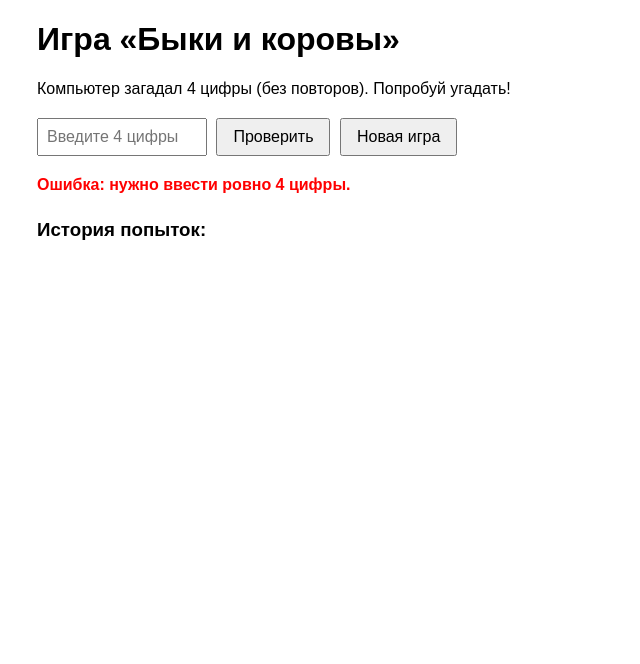
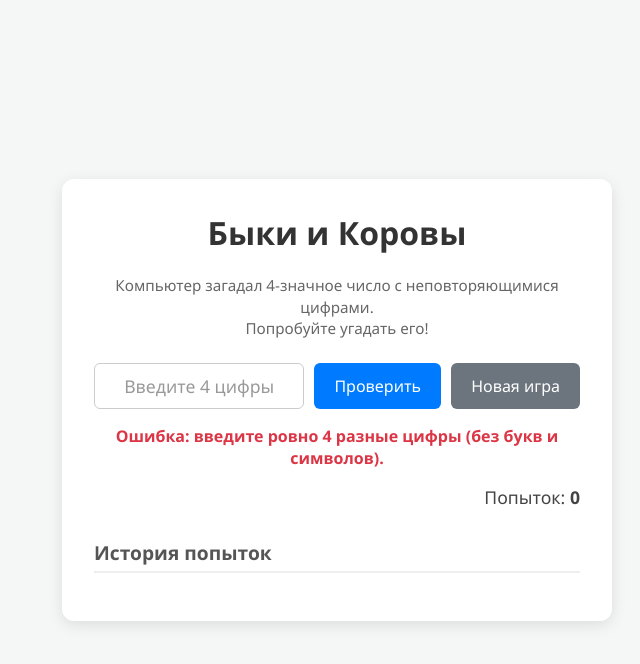
Before and after one commit to TotSamiEgorushkaa/web-course-2026, a plain HTML site: page task4/index.html in a window 1280 px wide. Both pictures are taken after a click on the button "Проверить". Shown: the whole page, without its empty margins (303-943 px from the left). Drawn offline with Linux system fonts and the light colour scheme.

Commit message:
Лаба 4 переделка

```diff
--- a/task4/index.html
+++ b/task4/index.html
@@ -2,24 +2,30 @@
 <html lang="ru">
 <head>
     <meta charset="UTF-8">
-    <title>Лабораторная 4: Быки и коровы</title>
+    <meta name="viewport" content="width=device-width, initial-scale=1.0">
+    <title>Лабораторная №4: Быки и Коровы</title>
     <link rel="stylesheet" href="style.css">
 </head>
 <body>
-    <h1>Игра «Быки и коровы»</h1>
-    <p>Компьютер загадал 4 цифры (без повторов). Попробуй угадать!</p>
+    <div class="container">
+        <h1>Быки и Коровы</h1>
+        <p class="rules">Компьютер загадал 4-значное число с неповторяющимися цифрами.<br>Попробуйте угадать его!</p>
 
-    <div class="game-panel">
-        <input type="text" id="guessInput" placeholder="Введите 4 цифры" maxlength="4">
-        <button id="checkBtn">Проверить</button>
-        <button id="newGameBtn">Новая игра</button>
+        <div class="controls">
+            <input type="text" id="guessInput" placeholder="Введите 4 цифры" maxlength="4" autocomplete="off">
+            <button id="checkBtn">Проверить</button>
+            <button id="newGameBtn" class="secondary">Новая игра</button>
+        </div>
+
+        <div id="message" class="message"></div>
+
+        <div class="stats">
+            <span>Попыток: <strong id="attemptsCount">0</strong></span>
+        </div>
+
+        <h2>История попыток</h2>
+        <ul id="historyList" class="history"></ul>
     </div>
-
-    <div id="messageBox" class="message"></div>
-
-    <h3>История попыток:</h3>
-    <ul id="historyList"></ul>
-
     <script src="script.js"></script>
 </body>
 </html>
--- a/task4/script.js
+++ b/task4/script.js
@@ -1,43 +1,39 @@
-let secretNumber = '';
-let attempts = 0;
-let history = [];
-let isGameOver = false;
+'use strict';
 
-const input = document.getElementById('guessInput');
-const checkBtn = document.getElementById('checkBtn');
-const newGameBtn = document.getElementById('newGameBtn');
-const messageBox = document.getElementById('messageBox');
-const historyList = document.getElementById('historyList');
+const state = {
+    secretNumber: '',
+    attempts: 0,
+    history: [],
+    isGameOver: false
+};
+
+const elements = {
+    input: document.getElementById('guessInput'),
+    checkBtn: document.getElementById('checkBtn'),
+    newGameBtn: document.getElementById('newGameBtn'),
+    message: document.getElementById('message'),
+    attemptsCount: document.getElementById('attemptsCount'),
+    historyList: document.getElementById('historyList')
+};
 
 function generateSecretNumber() {
-    let digits = [];
-    while (digits.length < 4) {
-        let randomDigit = Math.floor(Math.random() * 10).toString();
-        if (!digits.includes(randomDigit)) {
-            digits.push(randomDigit);
-        }
+    const digits = [0, 1, 2, 3, 4, 5, 6, 7, 8, 9];
+    for (let i = digits.length - 1; i > 0; i--) {
+        const j = Math.floor(Math.random() * (i + 1));
+        [digits[i], digits[j]] = [digits[j], digits[i]];
     }
-    return digits.join('');
+    return digits.slice(0, 4).join('');
 }
 
-function validateInput(value) {
-    if (value.length !== 4) {
-        return "Ошибка: нужно ввести ровно 4 цифры.";
-    }
-    if (!/^\d+$/.test(value)) {
-        return "Ошибка: можно вводить только цифры.";
-    }
-    for (let i = 0; i < value.length; i++) {
-        for (let j = i + 1; j < value.length; j++) {
-            if (value[i] === value[j]) {
-                return "Ошибка: цифры не должны повторяться.";
-            }
-        }
-    }
-    return null;
+function isValidInput(input) {
+    if (input.length !== 4) return false;
+    if (!/^\d+$/.test(input)) return false;
+
+    const uniqueDigits = new Set(input);
+    return uniqueDigits.size === 4;
 }
 
-function countBullsAndCows(secret, guess) {
+function calculateBullsAndCows(secret, guess) {
     let bulls = 0;
     let cows = 0;
 
@@ -51,62 +47,87 @@ function countBullsAndCows(secret, guess) {
     return { bulls, cows };
 }
 
-function renderHistory() {
-    historyList.innerHTML = '';
-    for (let i = 0; i < history.length; i++) {
+function updateUI() {
+    elements.attemptsCount.textContent = state.attempts;
+
+    elements.historyList.innerHTML = '';
+    state.history.forEach(record => {
         const li = document.createElement('li');
-        li.textContent = history[i];
-        historyList.appendChild(li);
+        li.innerHTML = `<span>${record.guess}</span> <span>${record.bulls} бык(а), ${record.cows} коров(ы)</span>`;
+        elements.historyList.appendChild(li);
+    });
+
+    elements.historyList.scrollTop = elements.historyList.scrollHeight;
+}
+
+function showMessage(text, type = '') {
+    elements.message.textContent = text;
+    elements.message.className = 'message ' + type;
+}
+
+function clearMessage() {
+    showMessage('');
+}
+
+function endGame() {
+    state.isGameOver = true;
+    elements.input.disabled = true;
+    elements.checkBtn.disabled = true;
+    showMessage(`Победа! Угадано за ${state.attempts} попыток.`, 'success');
+}
+
+
+function handleCheck() {
+    if (state.isGameOver) return;
+
+    const inputValue = elements.input.value.trim();
+    clearMessage();
+
+    if (!isValidInput(inputValue)) {
+        showMessage('Ошибка: введите ровно 4 разные цифры (без букв и символов).', 'error');
+        return;
+    }
+
+    const { bulls, cows } = calculateBullsAndCows(state.secretNumber, inputValue);
+
+    state.attempts++;
+    state.history.push({ guess: inputValue, bulls, cows });
+
+    elements.input.value = ''; // Очищаем поле
+    elements.input.focus();
+
+    updateUI();
+    showMessage(`${inputValue} → ${bulls} бык(а), ${cows} коров(ы)`);
+
+    if (bulls === 4) {
+        endGame();
     }
 }
 
 function startNewGame() {
-    secretNumber = generateSecretNumber();
-    attempts = 0;
-    history = [];
-    isGameOver = false;
+    state.secretNumber = generateSecretNumber();
+    state.attempts = 0;
+    state.history = [];
+    state.isGameOver = false;
 
-    input.value = '';
-    input.disabled = false;
-    checkBtn.disabled = false;
-    messageBox.textContent = '';
-    messageBox.className = 'message';
-    renderHistory();
+    elements.input.disabled = false;
+    elements.checkBtn.disabled = false;
+    elements.input.value = '';
+    elements.input.focus();
+    clearMessage();
+    updateUI();
+
+    console.log(`[DEBUG] Загаданное число: ${state.secretNumber}`); // Для отладки
 }
 
-checkBtn.addEventListener('click', function() {
-    if (isGameOver) return;
 
-    let userGuess = input.value.trim();
+elements.checkBtn.addEventListener('click', handleCheck);
+elements.newGameBtn.addEventListener('click', startNewGame);
 
-    let error = validateInput(userGuess);
-    if (error) {
-        messageBox.textContent = error;
-        messageBox.className = 'message error';
-        return;
-    }
-
-    messageBox.textContent = '';
-    attempts++;
-
-    let result = countBullsAndCows(secretNumber, userGuess);
-
-    let historyString = `${userGuess} -> ${result.bulls} бык(а), ${result.cows} коров(ы)`;
-    history.push(historyString);
-    renderHistory();
-
-    if (result.bulls === 4) {
-        isGameOver = true;
-        messageBox.textContent = `Победа! Угадано за ${attempts} попыток.`;
-        messageBox.className = 'message success';
-        input.disabled = true;
-        checkBtn.disabled = true;
-    } else {
-        input.value = '';
-        input.focus();
+elements.input.addEventListener('keypress', (e) => {
+    if (e.key === 'Enter') {
+        handleCheck();
     }
 });
 
-newGameBtn.addEventListener('click', startNewGame);
-
-startNewGame();
+document.addEventListener('DOMContentLoaded', startNewGame);
--- a/task4/style.css
+++ b/task4/style.css
@@ -1,49 +1,111 @@
-body {
-    font-family: Arial, sans-serif;
-    max-width: 600px;
-    margin: 20px auto;
-    padding: 0 20px;
+* {
+    box-sizing: border-box;
+    font-family: 'Segoe UI', Tahoma, Geneva, Verdana, sans-serif;
 }
 
-.game-panel {
-    margin: 20px 0;
+body {
+    background-color: #f4f7f6;
+    display: flex;
+    justify-content: center;
+    align-items: center;
+    min-height: 100vh;
+    margin: 0;
+}
+
+.container {
+    background: white;
+    padding: 2rem;
+    border-radius: 12px;
+    box-shadow: 0 4px 15px rgba(0, 0, 0, 0.1);
+    width: 100%;
+    max-width: 550px;
+}
+
+h1 { margin-top: 0; color: #333; text-align: center; }
+h2 { color: #555; font-size: 1.2rem; border-bottom: 2px solid #eee; padding-bottom: 5px; margin-top: 30px; }
+.rules { color: #666; font-size: 0.95rem; text-align: center; margin-bottom: 1.5rem; line-height: 1.4; }
+
+.controls {
+    display: flex;
+    gap: 10px;
+    margin-bottom: 1rem;
 }
 
 input {
-    padding: 8px;
-    font-size: 16px;
-    width: 150px;
+    flex: 1;
+    min-width: 0;
+    padding: 10px 15px;
+    font-size: 1.1rem;
+    border: 1px solid #ccc;
+    border-radius: 6px;
+    text-align: center;
+    letter-spacing: 3px;
+    outline: none;
+    transition: border-color 0.2s;
 }
 
-button {
-    padding: 8px 15px;
-    font-size: 16px;
-    cursor: pointer;
-    margin-left: 5px;
+input::placeholder {
+    letter-spacing: normal;
+    color: #999;
 }
 
-.message {
-    font-weight: bold;
-    margin: 10px 0;
-    min-height: 24px;
+input:focus { border-color: #007bff; }
+input:disabled { background-color: #e9ecef; color: #999; cursor: not-allowed; }
+
+button {
+    padding: 10px 20px;
+    font-size: 1rem;
+    background-color: #007bff;
+    color: white;
+    border: none;
+    border-radius: 6px;
+    cursor: pointer;
+    transition: background 0.2s, transform 0.1s;
+    white-space: nowrap;
+    font-weight: 500;
 }
 
-.error {
-    color: red;
+button:hover { background-color: #0056b3; }
+button:active { transform: scale(0.98); }
+button:disabled { background-color: #ccc; cursor: not-allowed; transform: none; }
+button.secondary { background-color: #6c757d; }
+button.secondary:hover { background-color: #5a6268; }
+
+.message { min-height: 24px; text-align: center; font-weight: bold; margin-bottom: 1rem; }
+.message.error { color: #dc3545; }
+.message.success { color: #28a745; }
+
+.stats { text-align: right; color: #444; margin-bottom: 1rem; font-size: 1.1rem; }
+
+.history {
+    list-style-type: none;
+    padding: 0;
+    margin: 0;
+    max-height: 200px;
+    overflow-y: auto;
 }
 
-.success {
-    color: green;
+.history li {
+    background: #f8f9fa;
+    padding: 10px 15px;
+    margin-bottom: 8px;
+    border-radius: 6px;
+    border-left: 4px solid #007bff;
+    display: flex;
+    justify-content: space-between;
+    align-items: center;
+    font-size: 1.05rem;
+    animation: fadeIn 0.3s ease;
 }
 
-#historyList {
-    list-style-type: none;
-    padding: 0;
+.history li span:first-child {
+    font-weight: bold;
+    font-family: monospace;
+    font-size: 1.2rem;
+    letter-spacing: 2px;
 }
 
-#historyList li {
-    background: #f0f0f0;
-    margin-bottom: 5px;
-    padding: 8px;
-    border-radius: 4px;
+@keyframes fadeIn {
+    from { opacity: 0; transform: translateY(-5px); }
+    to { opacity: 1; transform: translateY(0); }
 }
```
